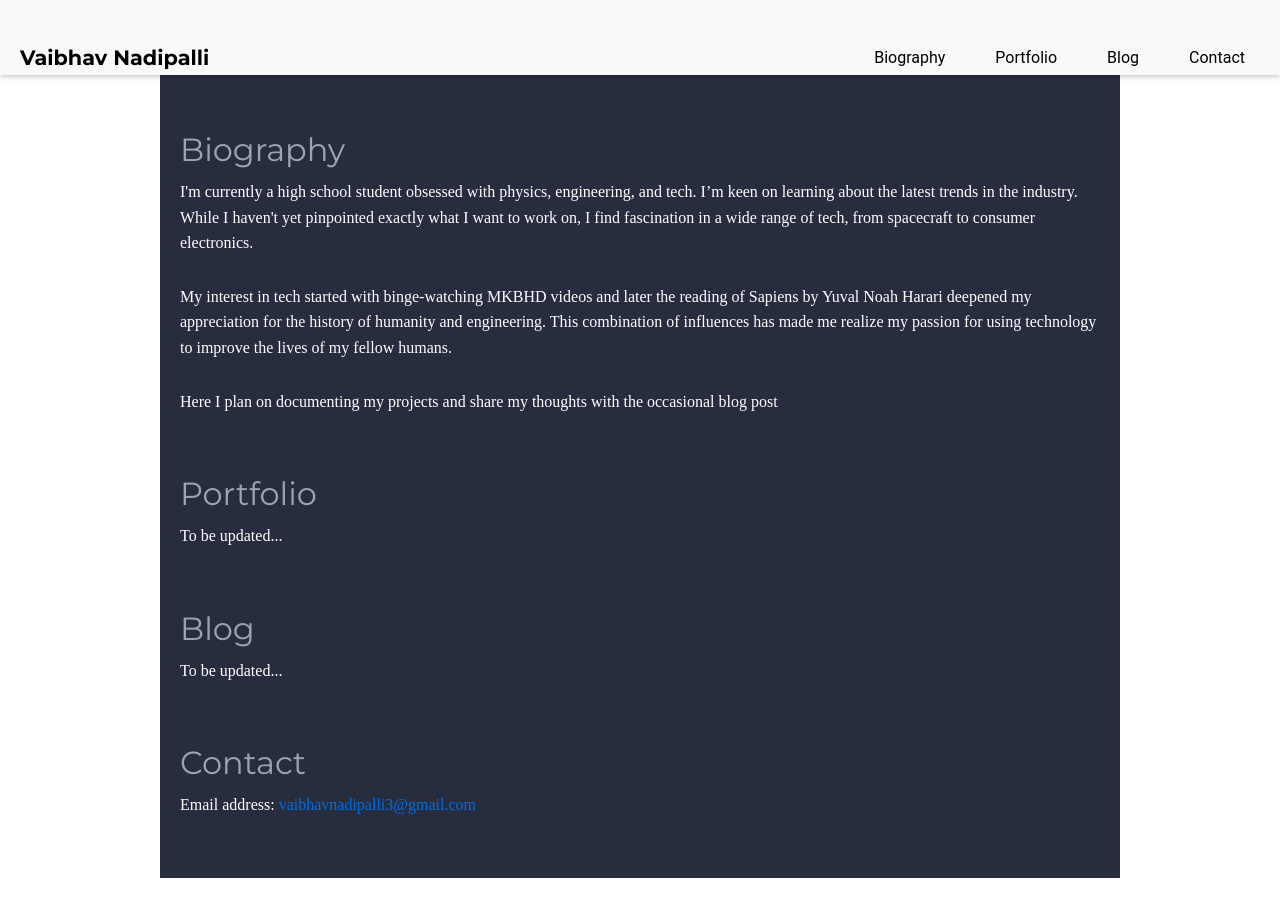
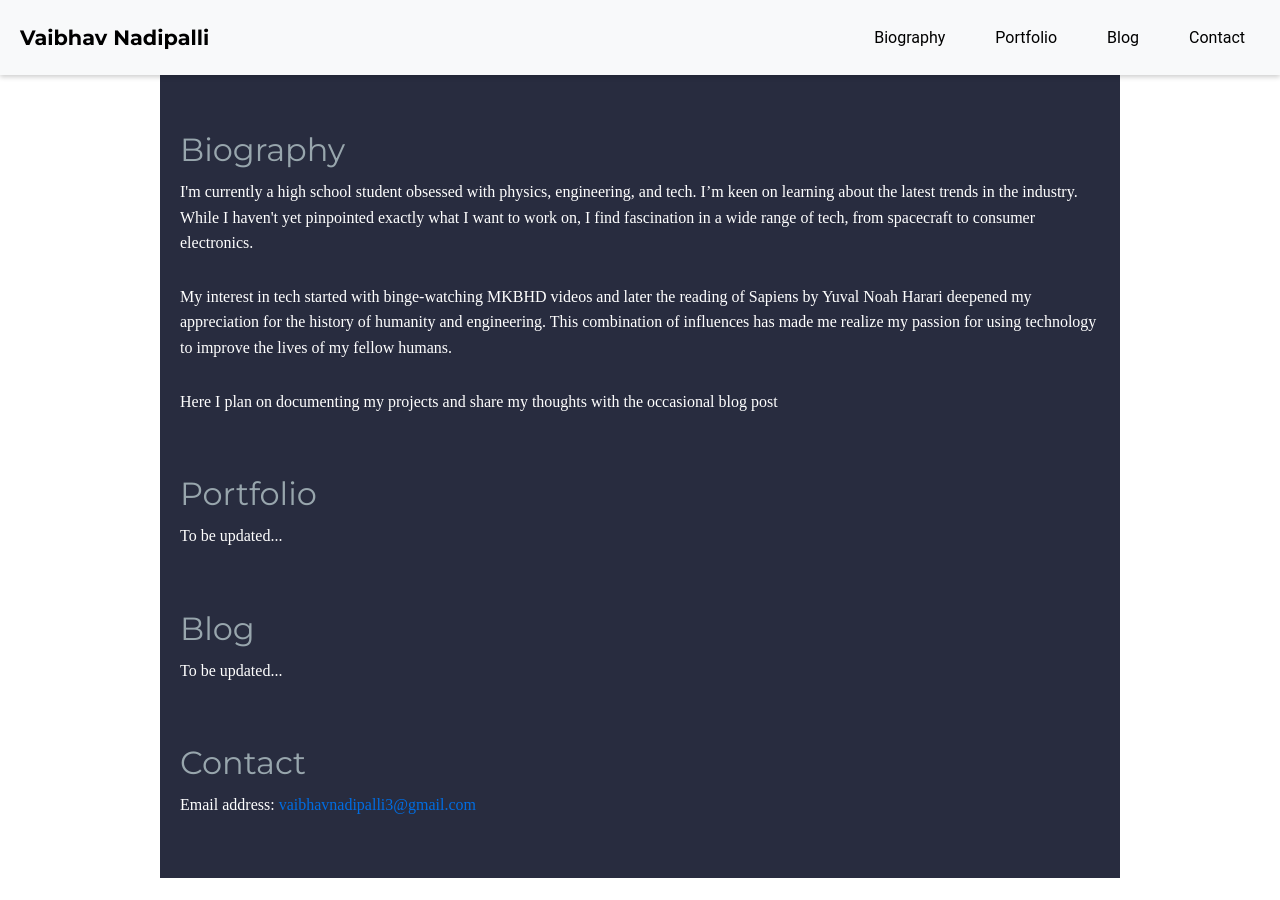
Before and after one commit to Vaibhav-Nadipalli/vaibhav-nadipalli.github.io, a Jekyll site: the page built from index.markdown, in a window 1280 px wide. Built offline with Jekyll 4.4.1, drawn with Linux system fonts in a browser that asks for light colours.

Commit message:
Update styles.css

```diff
--- a/assets/css/styles.css
+++ b/assets/css/styles.css
@@ -41,7 +41,7 @@ header {
     font-family: 'Montserrat', sans-serif; /* Apply Skinz font to nav title */
     font-size: 1.3em;
     color: #000;
-    margin: 30px 0;
+    margin: 10px 0;
 }
 
 .nav-title a {
```
